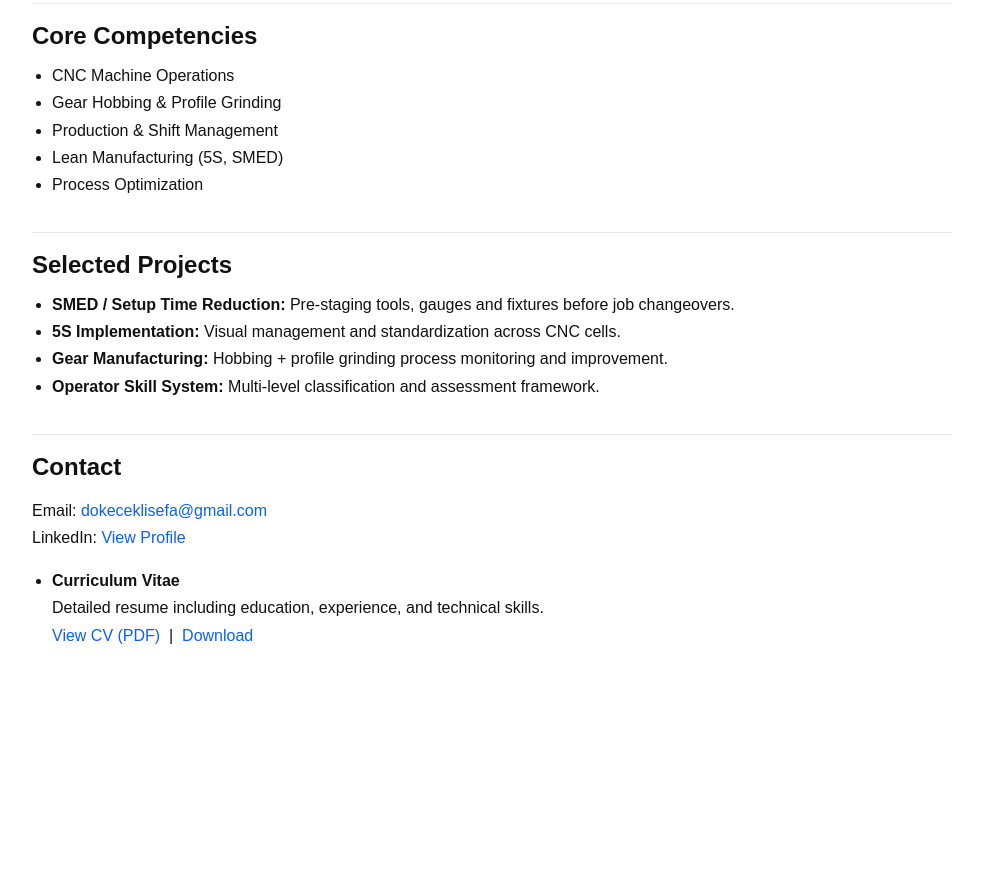
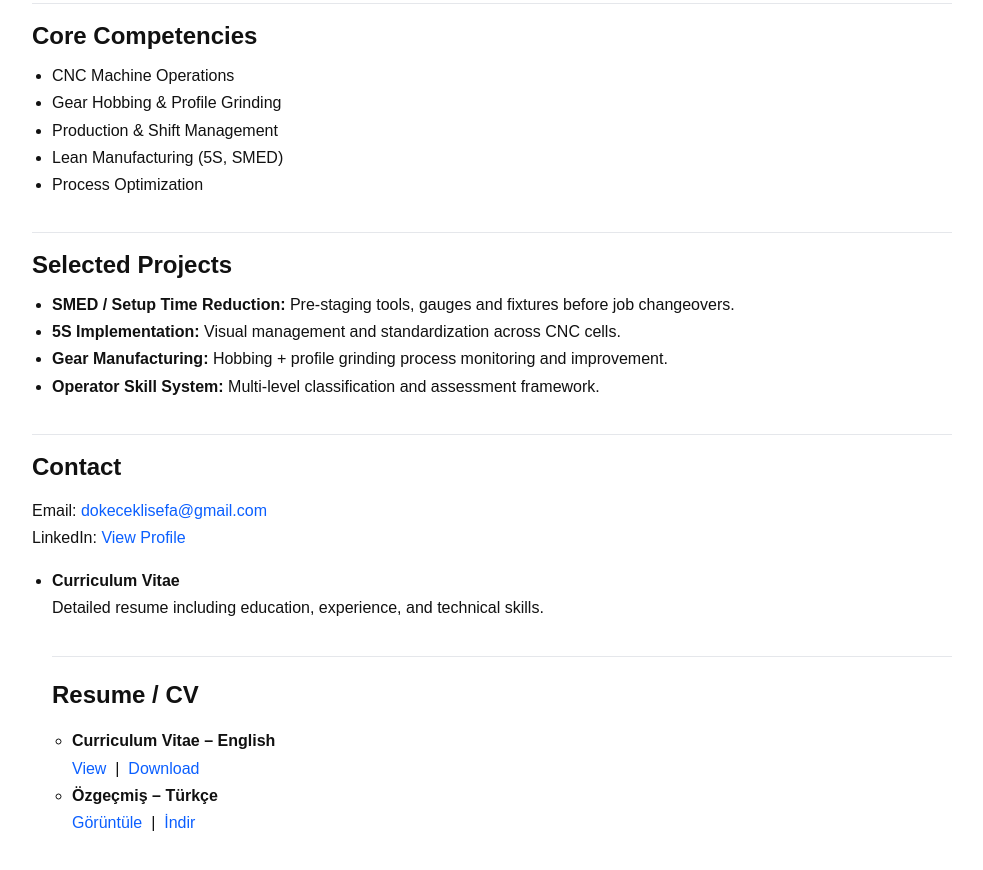
Before and after one commit to dokeceklisefa/dokeceklisefa.github.io, a plain HTML site: page index.html in a window 1280 px wide. Shown: the part 437-1307 px from the top of the page, without its empty margins (148-1131 px from the left). Before the commit the page ends 1134 px from the top, so only its background shows below. Drawn offline with Linux system fonts and the light colour scheme.

Commit message:
Update index.html

```diff
--- a/index.html
+++ b/index.html
@@ -79,15 +79,25 @@
     <strong>Curriculum Vitae</strong><br>
     Detailed resume including education, experience, and technical skills.<br>
 
-    <a href="https://dokeceklisefa.github.io/SefaDokecekli_CV_ENG.pdf" target="_blank">
-      View CV (PDF)
-    </a>
-    &nbsp;|&nbsp;
-    <a href="https://dokeceklisefa.github.io/SefaDokecekli_CV_ENG.pdf" download>
-      Download
-    </a>
-  </li>
-</ul>
+   <section>
+  <h2>Resume / CV</h2>
+
+  <ul class="projects">
+    <li>
+      <strong>Curriculum Vitae – English</strong><br>
+      <a href="https://dokeceklisefa.github.io/SefaDokecekli_CV_ENG.pdf" target="_blank">View</a>
+      &nbsp;|&nbsp;
+      <a href="https://dokeceklisefa.github.io/SefaDokecekli_CV_ENG.pdf" download>Download</a>
+    </li>
+
+    <li>
+      <strong>Özgeçmiş – Türkçe</strong><br>
+      <a href="https://dokeceklisefa.github.io/SefaDokecekli_CV_TR.pdf" target="_blank">Görüntüle</a>
+      &nbsp;|&nbsp;
+      <a href="https://dokeceklisefa.github.io/SefaDokecekli_CV_TR.pdf" download>İndir</a>
+    </li>
+  </ul>
+</section>
   </p>
 </section>
 
```
